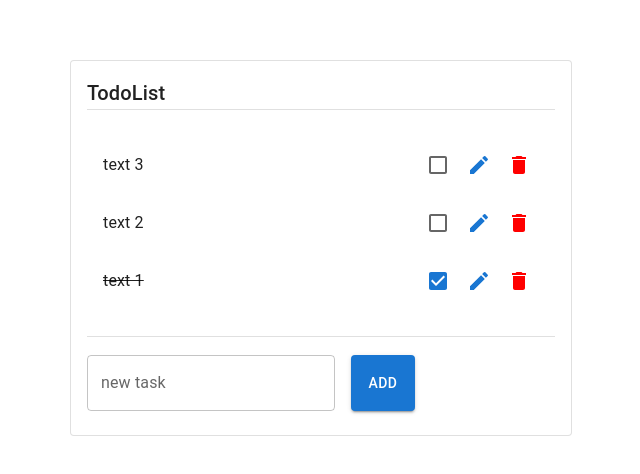
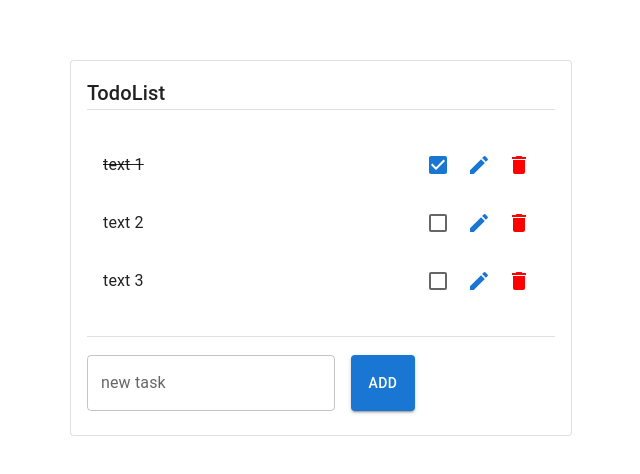
Before and after one commit to dima-popov/todo-list-test, a React app: page / in a window 1280 px wide. Shown: the top 474 px of the page, without its empty margins (319-959 px from the left). Built offline with nearby package versions, Linux system fonts and the light colour scheme.

Commit message:
Add Router

```diff
--- a/package.json
+++ b/package.json
@@ -43,6 +43,7 @@
     "@mui/icons-material": "^5.4.2",
     "@mui/material": "^5.4.3",
     "react": "^17.0.2",
-    "react-dom": "^17.0.2"
+    "react-dom": "^17.0.2",
+    "react-router": "^6.2.1"
   }
 }
--- a/src/App.tsx
+++ /dev/null
@@ -1,130 +0,0 @@
-/* eslint-disable react/jsx-filename-extension */
-import * as React from 'react';
-import {
-  Container, Card, CardContent, Divider, Checkbox, Stack, Button,
-  Typography, TextField, Box, IconButton, List, ListItem, Tooltip, listItemAvatarClasses,
-} from '@mui/material';
-import { Delete, Create } from '@mui/icons-material';
-
-export interface AppProps {
-  userName: string;
-  lang: string;
-}
-
-interface TodoList {
-  text: string;
-  id: symbol;
-  date: Date,
-  ready: boolean
-}
-
-const list:[number, TodoList][] = [
-
-  [Date.now(), {
-    date: new Date(),
-    text: 'text 1',
-    ready: true,
-    id: Symbol(),
-  }],
-  [Date.now(), {
-    date: new Date(),
-    text: 'text 2',
-    ready: false,
-    id: Symbol(),
-  }],
-  [Date.now(), {
-    date: new Date(),
-    text: 'text 3',
-    ready: false,
-    id: Symbol(),
-  }],
-
-];
-
-function App(props: AppProps) {
-  const [listState, setList] = React.useState(list);
-  const [inputState, setInput] = React.useState('');
-
-  React.useEffect(() => {
-    // console.log(listState);
-  }, [listState]);
-  const sortedList = listState;
-  sortedList.sort();
-  sortedList.reverse();
-  return (
-    <Container sx={{ marginTop: '60px' }}>
-
-      <Card variant="outlined" sx={{ width: 500, margin: 'auto' }}>
-        <CardContent>
-          <Typography variant="h6" component="h1">
-            TodoList
-          </Typography>
-          <Divider />
-          <br />
-          <List>
-
-            {
-            sortedList.map((elmArr, i) => {
-              const elm = elmArr[1];
-              return (
-                <ListItem key={i} sx={{ display: 'flex' }}>
-                  <Box sx={{ flexGrow: 1 }}>
-                    <Tooltip title={elm.date.toDateString()} placement="top">
-                      <Typography variant="body1" component="span">
-                        {elm.ready == true ? <s>{elm.text}</s> : elm.text }
-                      </Typography>
-                    </Tooltip>
-                  </Box>
-                  <Box>
-
-                    <Checkbox
-                      checked={elm.ready}
-                      data-id={elm.id}
-                      onChange={(event) => { elm.ready = event.target.checked; setList([...listState]); }}
-                    />
-                    <IconButton aria-label="create" color="primary"><Create /></IconButton>
-                    <IconButton
-                      aria-label="delete"
-                      color="primary"
-                      onClick={(event) => { setList([...listState.filter((e, i) => e[1] != elm)]); }}
-                    >
-                      <Delete sx={{ color: 'red' }} />
-                    </IconButton>
-                  </Box>
-
-                </ListItem>
-              );
-            })
-}
-
-          </List>
-          <br />
-          <Divider />
-          <br />
-          <Stack direction="row" spacing={2}>
-            <TextField
-              id="outlined-basic"
-              label="new task"
-              variant="outlined"
-              onChange={(event) => { setInput(event.target.value); }}
-            />
-            <Button
-              variant="contained"
-              onClick={
-  () => {
-    setList([[Date.now(), {
-      text: inputState, ready: false, id: Symbol(), date: new Date(),
-    }], ...listState]);
-  }
- }
-            >
-              ADD
-            </Button>
-          </Stack>
-        </CardContent>
-      </Card>
-    </Container>
-  );
-}
-
-export { App };
--- /dev/null
+++ b/src/Edit.tsx
@@ -0,0 +1,42 @@
+/* eslint-disable react/jsx-filename-extension */
+import * as React from 'react';
+import {
+  Container, Card, CardContent, Divider, Checkbox, Stack, Button,
+  Typography, TextField, Box, IconButton, List, ListItem, Tooltip, listItemAvatarClasses,
+} from '@mui/material';
+import { Delete, Create } from '@mui/icons-material';
+
+export interface AppProps {
+  userName: string;
+  lang: string;
+}
+
+function Edit(props: AppProps) {
+  return (
+    <Container sx={{ marginTop: '60px' }}>
+
+      <Card variant="outlined" sx={{ width: 500, margin: 'auto' }}>
+        <CardContent>
+
+          <br />
+          <Divider />
+          <br />
+          <Stack direction="row" spacing={2}>
+            <TextField
+              id="outlined-basic"
+              label="new task"
+              variant="outlined"
+            />
+            <Button
+              variant="contained"
+            >
+              ADD
+            </Button>
+          </Stack>
+        </CardContent>
+      </Card>
+    </Container>
+  );
+}
+
+export { Edit };
--- /dev/null
+++ b/src/List.tsx
@@ -0,0 +1,132 @@
+/* eslint-disable react/jsx-filename-extension */
+import * as React from 'react';
+import {
+  Container, Card, CardContent, Divider, Checkbox, Stack, Button,
+  Typography, TextField, Box, IconButton, List, ListItem, Tooltip, listItemAvatarClasses,
+} from '@mui/material';
+import { Delete, Create } from '@mui/icons-material';
+import { Link } from 'react-router-dom';
+
+export interface AppProps {
+  userName: string;
+  lang: string;
+}
+
+interface TodoList {
+  text: string;
+  id: symbol;
+  date: Date,
+  ready: boolean
+}
+
+const list:[number, TodoList][] = [
+
+  [Date.now(), {
+    date: new Date(),
+    text: 'text 1',
+    ready: true,
+    id: Symbol(),
+  }],
+  [Date.now(), {
+    date: new Date(),
+    text: 'text 2',
+    ready: false,
+    id: Symbol(),
+  }],
+  [Date.now(), {
+    date: new Date(),
+    text: 'text 3',
+    ready: false,
+    id: Symbol(),
+  }],
+
+];
+
+function ListForm(props: AppProps) {
+  const [listState, setList] = React.useState(list);
+  const [inputState, setInput] = React.useState('');
+  const sortedList = listState;
+
+  React.useEffect(() => {
+    // console.log(listState);
+    sortedList.sort((a, b) => b[0] - a[0]);
+  }, [listState]);
+
+  return (
+    <Container sx={{ marginTop: '60px' }}>
+
+      <Card variant="outlined" sx={{ width: 500, margin: 'auto' }}>
+        <CardContent>
+          <Typography variant="h6" component="h1">
+            TodoList
+          </Typography>
+          <Divider />
+          <br />
+          <List>
+
+            {
+            sortedList.map((elmArr, i) => {
+              const elm = elmArr[1];
+              return (
+                <ListItem key={i} sx={{ display: 'flex' }}>
+                  <Box sx={{ flexGrow: 1, overflow: 'auto' }}>
+                    <Tooltip title={elm.date.toDateString()} placement="top">
+                      <Typography variant="body1" component="span">
+                        {elm.ready == true ? <s>{elm.text}</s> : elm.text }
+                      </Typography>
+                    </Tooltip>
+                  </Box>
+                  <Box>
+
+                    <Checkbox
+                      checked={elm.ready}
+                      data-id={elm.id}
+                      onChange={(event) => { elm.ready = event.target.checked; setList([...listState]); }}
+                    />
+                    <Link to="/edit"><IconButton aria-label="create" color="primary"><Create /></IconButton></Link>
+                    <IconButton
+                      aria-label="delete"
+                      color="primary"
+                      onClick={(event) => { setList([...listState.filter((e, i) => e[1] != elm)]); }}
+                    >
+                      <Delete sx={{ color: 'red' }} />
+                    </IconButton>
+                  </Box>
+
+                </ListItem>
+              );
+            })
+}
+
+          </List>
+          <br />
+          <Divider />
+          <br />
+          <Stack direction="row" spacing={2}>
+            <TextField
+              id="outlined-basic"
+              label="new task"
+              variant="outlined"
+              onChange={(event) => { setInput(event.target.value); }}
+            />
+            <Button
+              variant="contained"
+              onClick={
+  () => {
+    setList([[Date.now(), {
+      text: inputState, ready: false, id: Symbol(), date: new Date(),
+    }], ...listState]);
+  }
+ }
+            >
+              ADD
+            </Button>
+          </Stack>
+        </CardContent>
+      </Card>
+    </Container>
+
+  );
+}
+
+export { ListForm };
--- a/src/index.tsx
+++ b/src/index.tsx
@@ -1,7 +1,33 @@
-import * as React from "react";
-import * as ReactDOM from "react-dom";
-import { App } from "./App";
+import * as React from 'react';
+import * as ReactDOM from 'react-dom';
+import {
+  BrowserRouter,
+  Routes,
+  Route,
+  Link,
+  Outlet,
+  HashRouter,
+} from 'react-router-dom';
+import { ListForm } from './List';
+import { Edit } from './Edit';
+
 ReactDOM.render(
-  <App userName="Developer" lang="TypeScript" />,
-  document.getElementById("output")
+  <HashRouter>
+    <Routes>
+      <Route path="/" element={<ListForm userName="Developer" lang="TypeScript" />} />
+      <Route path="/edit" element={<Edit userName="Developer" lang="TypeScript" />} />
+      <Route
+        path="*"
+        element={(
+          <main style={{ padding: '1rem' }}>
+            <p>There's nothing here!</p>
+          </main>
+      )}
+      />
+
+    </Routes>
+
+  </HashRouter>,
+
+  document.getElementById('output'),
 );
```
Also changed, not shown: 2 other files (tests, documents, lock files or other folders).
